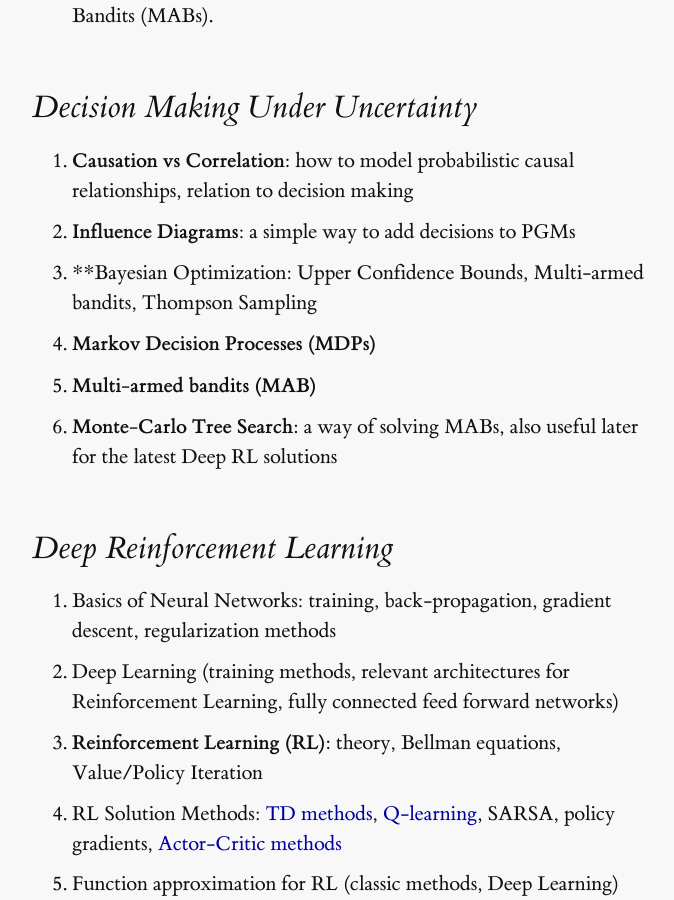
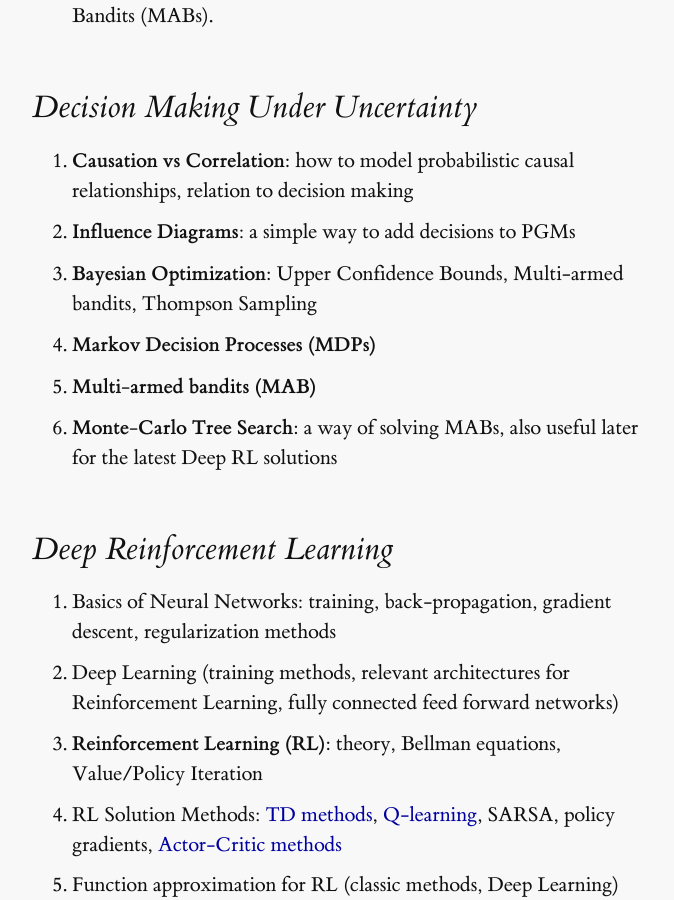
Before and after one commit to compthinking/RLCourseNotes, a Jekyll site: the page built from index.md, in a window 1280 px wide and 900 px high, scrolled down 2778 px. Shown: the whole window, without its empty margins (128-802 px from the left). Built offline with Jekyll 4.4.1, drawn with Linux system fonts in a browser that asks for light colours.

Commit message:
minor formatting update

```diff
--- a/index.md
+++ b/index.md
@@ -62,7 +62,7 @@ More practical applications of these methods are used regularly in areas such as
 ## Decision Making Under Uncertainty
 1. **Causation vs Correlation:** how to model probabilistic causal relationships, relation to decision making
 1. **Influence Diagrams**: a simple way to add decisions to PGMs
-1. **Bayesian Optimization: Upper Confidence Bounds, Multi-armed bandits, Thompson Sampling
+1. **Bayesian Optimization:** Upper Confidence Bounds, Multi-armed bandits, Thompson Sampling
 1. **Markov Decision Processes (MDPs)**
 1. **Multi-armed bandits (MAB)**
 1. **Monte-Carlo Tree Search:** a way of solving MABs, also useful later for the latest Deep RL solutions
```
